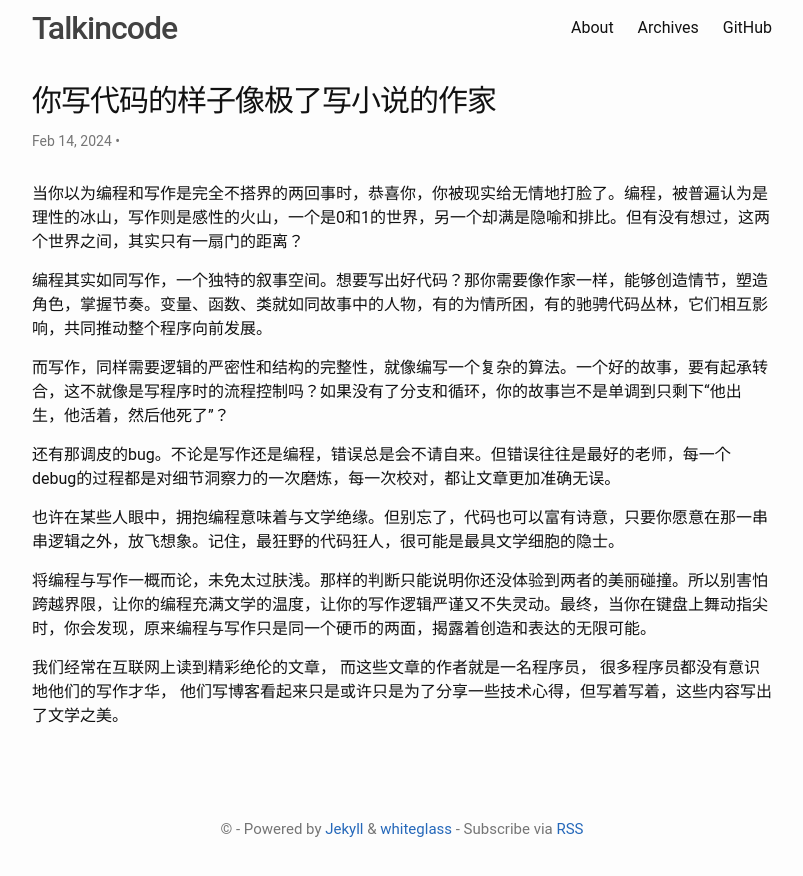
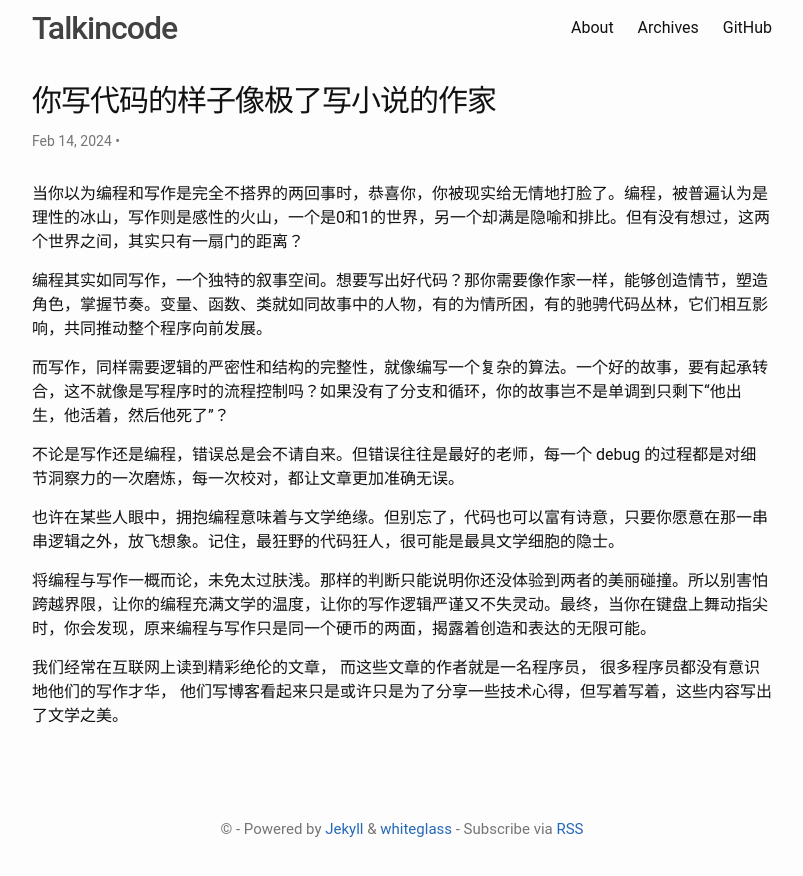
Before and after one commit to talkincode/ToughNotes, a Jekyll site: the page built from _posts/2024-02-14-programming-and-writing.md, in a window 1280 px wide. Shown: the top 876 px of the page, without its empty margins (238-1041 px from the left). Built offline with Jekyll 4.4.1, drawn with Linux system fonts in a browser that asks for light colours.

Commit message:
修复了写作和编程中的错误和调试过程，提高了文章的准确性和细节洞察力。

```diff
--- a/_posts/2024-02-14-programming-and-writing.md
+++ b/_posts/2024-02-14-programming-and-writing.md
@@ -12,7 +12,7 @@ categories: programming writing
 
 而写作，同样需要逻辑的严密性和结构的完整性，就像编写一个复杂的算法。一个好的故事，要有起承转合，这不就像是写程序时的流程控制吗？如果没有了分支和循环，你的故事岂不是单调到只剩下“他出生，他活着，然后他死了”？
 
-还有那调皮的bug。不论是写作还是编程，错误总是会不请自来。但错误往往是最好的老师，每一个debug的过程都是对细节洞察力的一次磨炼，每一次校对，都让文章更加准确无误。
+不论是写作还是编程，错误总是会不请自来。但错误往往是最好的老师，每一个 debug 的过程都是对细节洞察力的一次磨炼，每一次校对，都让文章更加准确无误。
 
 也许在某些人眼中，拥抱编程意味着与文学绝缘。但别忘了，代码也可以富有诗意，只要你愿意在那一串串逻辑之外，放飞想象。记住，最狂野的代码狂人，很可能是最具文学细胞的隐士。
 
```
